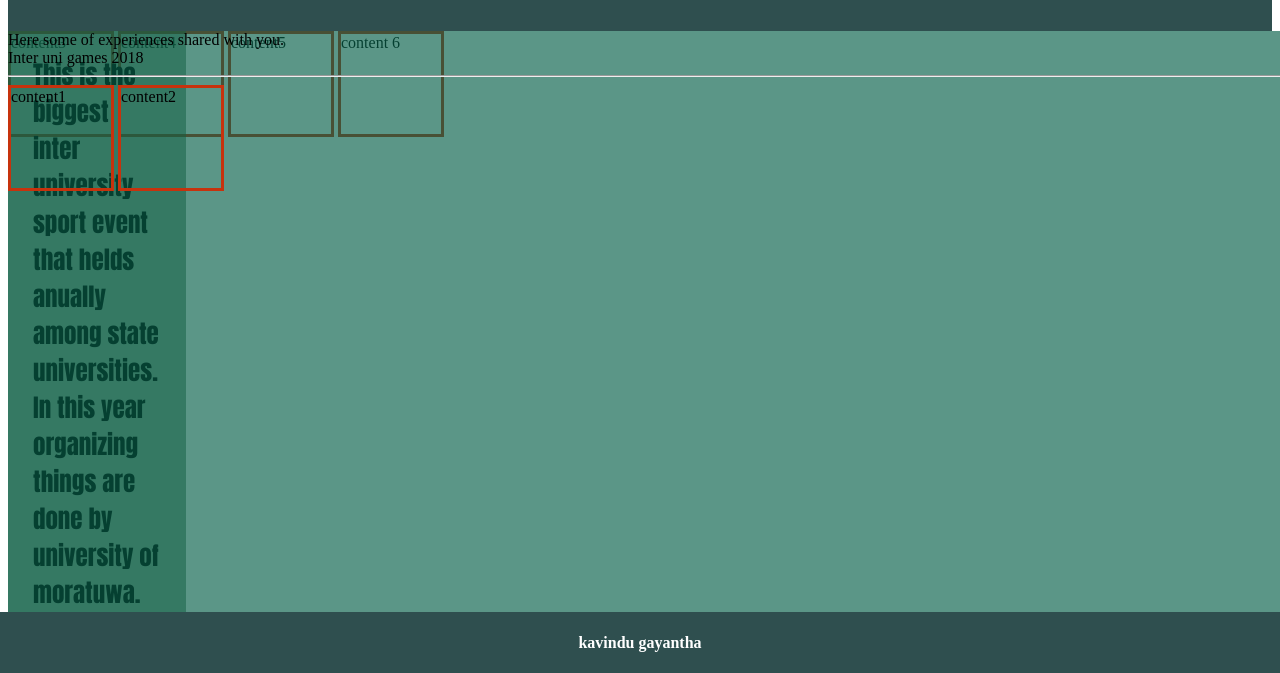
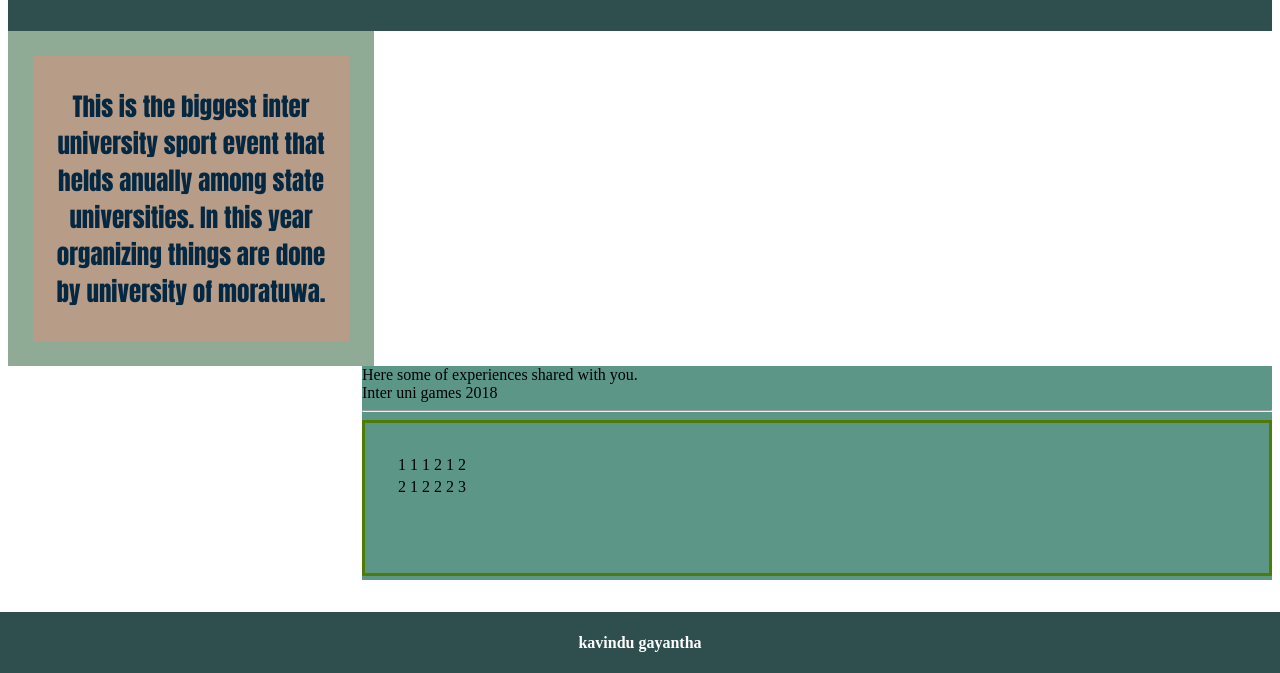
Before and after one commit to Kavindu-Gayantha/Uni-life, a website: page other pages/inter-uni.html in a window 1280 px wide. Shown: the part 127-800 px from the top of the page. Drawn offline with Linux system fonts and the light colour scheme.

Commit message:
remake the navigation as expected and the section and also gallery box

```diff
--- a/other pages/inter-uni.css
+++ b/other pages/inter-uni.css
@@ -15,11 +15,13 @@
 {
     background-color:rgba(9, 97, 75, 0.664);
     /* float:center; */
-    width:100%;
+    width:72%;
     height:100vh;
-    position:fixed;
+    /* position:fixed; */
     /* align-content: center; */
     margin:1;
+    float:right;
+    height: fit-content;
 
 
 }
@@ -28,23 +30,25 @@
     /* line-height: 50px; */
     background-color:rgba(42, 94, 55, 0.521);
     float:left;
-    width:10%;
+    width:25%;
     height:100vh;
+    height: fit-content;
     padding:25px;
-    position:fixed;
+    /* position:fixed; */
     font-size :25px;
     font-family: Impact, Haettenschweiler, 'Arial Narrow Bold', sans-serif;
 
 }
-#navigation description
+#description
 {
-    color:rgb(153, 129, 84);
-    background-color:rgba(243, 133, 113, 0.15);
+    color:rgb(4, 40, 65);
+    background-color:rgba(243, 133, 113, 0.397);
     float:center;
     text-align:center;
     padding:19px;
     display: block;
-    padding-top:30%;
+    padding-top:10%;
+    padding-bottom:10%;
 
 }
 #foot
@@ -68,12 +72,14 @@
 .gallery
 {
     display:inline-block;
-    width:100px;
-    height:100px;
+    width:100%;
+    /* height:100px; */
     /* border-color:black; */
     border-style:solid;
-    border-color:rgb(199, 50, 13);
+    border-color:rgb(78, 122, 6);
     white-space: nowrap;
+    padding:30px;
+
 
 }
 #div-of-gallery
--- a/other pages/inter-uni.html
+++ b/other pages/inter-uni.html
@@ -20,8 +20,8 @@ In this year organizing things are done by university of moratuwa.
 <!--section starts-->
 
 <!--<div id="div-of-gallery">-->Here some of experiences shared with you.<br>Inter uni games 2018<hr> <!--gallery div description-->
-<div class='gallery'>
-    content1
+
+<!--
 
 </div>
 <div class='gallery'> content2 </div>
@@ -34,9 +34,19 @@ In this year organizing things are done by university of moratuwa.
 </div>
 <div class='gallery'> content 6</div>
 </div>
+--> <!--creating tables for the gallery-->
+
 
 
 <!--</div>--><!--gallery div description ends-->
+<table class = "gallery">
+    <tr><td><img src =''>1 1</td><td><img src=''>1 2</td><td>1 2<img src=''></td></tr>
+    <tr><td><img src =''>2 1</td><td><img src=''>2 2</td><td>2 3<img src=''></td></tr>
+    <tr><td><img src =''></td><td><img src=''></td><td><img src=''></td></tr>
+    <tr><td><img src =''></td><td><img src=''></td><td><img src=''></td></tr>
+
+</table>
+</div>
 <!--section close-->
 <div id='foot'>
 <h4>kavindu gayantha</h4>
```
